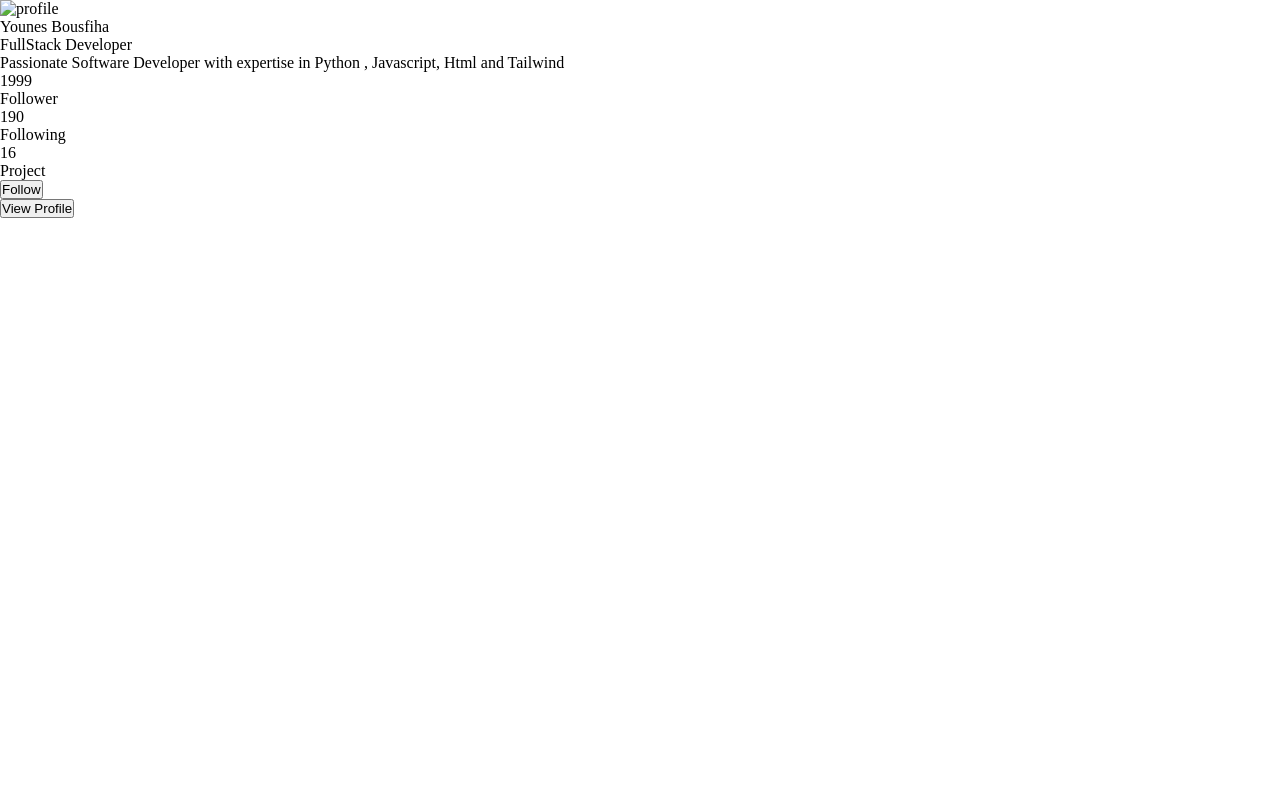
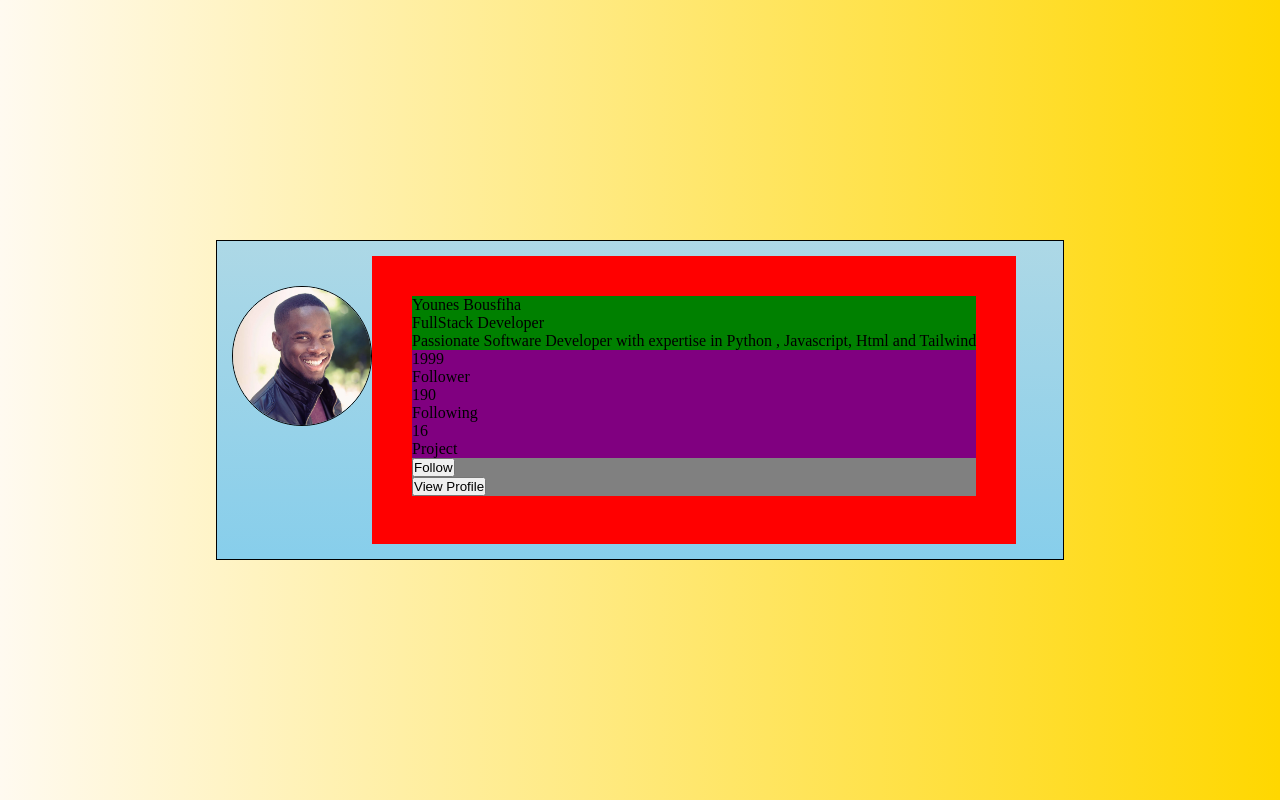
Before and after one commit to Coderyounes/frontendpro, a plain HTML site: page profile-card-component/index.html in a window 1280 px wide. Drawn offline with Linux system fonts and the light colour scheme.

Commit message:
keep working

```diff
--- a/profile-card-component/index.html
+++ b/profile-card-component/index.html
@@ -11,8 +11,8 @@
     <!-- Profile Card Container-->
     <div class="container">
       <!-- Image Div-->
-      <div>
-        <img src="" alt="profile" width="" height="">
+      <div class="profile">
+        <img src="./src/1-intro-photo-final.png" alt="profile" />
       </div>
       <!-- sub-container-->
       <div class="sub-container">
--- a/profile-card-component/src/style.css
+++ b/profile-card-component/src/style.css
@@ -4,4 +4,51 @@
   box-sizing: border-box;
 }
 
-/* write your CSS here */
+body {
+  display: flex;
+  justify-content: center;
+  align-items: center;
+  margin: 0;
+  height: 100vh;
+  background: linear-gradient(to right, #fffaf0, #ffd700);
+}
+
+.container {
+  padding: 15px;
+  display: flex;
+  border: 1px solid black;
+  width: 53rem;
+  height: 20rem;
+  background: linear-gradient(to bottom, #add8e6, #87ceeb);
+}
+
+.profile {
+  display: flex;
+  padding-top: 30px;
+}
+
+.profile img {
+  width: 140px;
+  height: 140px;
+  border-radius: 50%;
+  object-fit: cover;
+  border: 1px solid black;
+}
+
+.sub-container {
+  background: red;
+  padding: 40px;
+
+}
+
+.NRB {
+  background: green;
+}
+
+.FFP {
+  background: purple;
+}
+
+.buttons {
+  background: gray;
+}
```
Also changed, not shown: profile-card-component/src/1-intro-photo-final.png (added).
